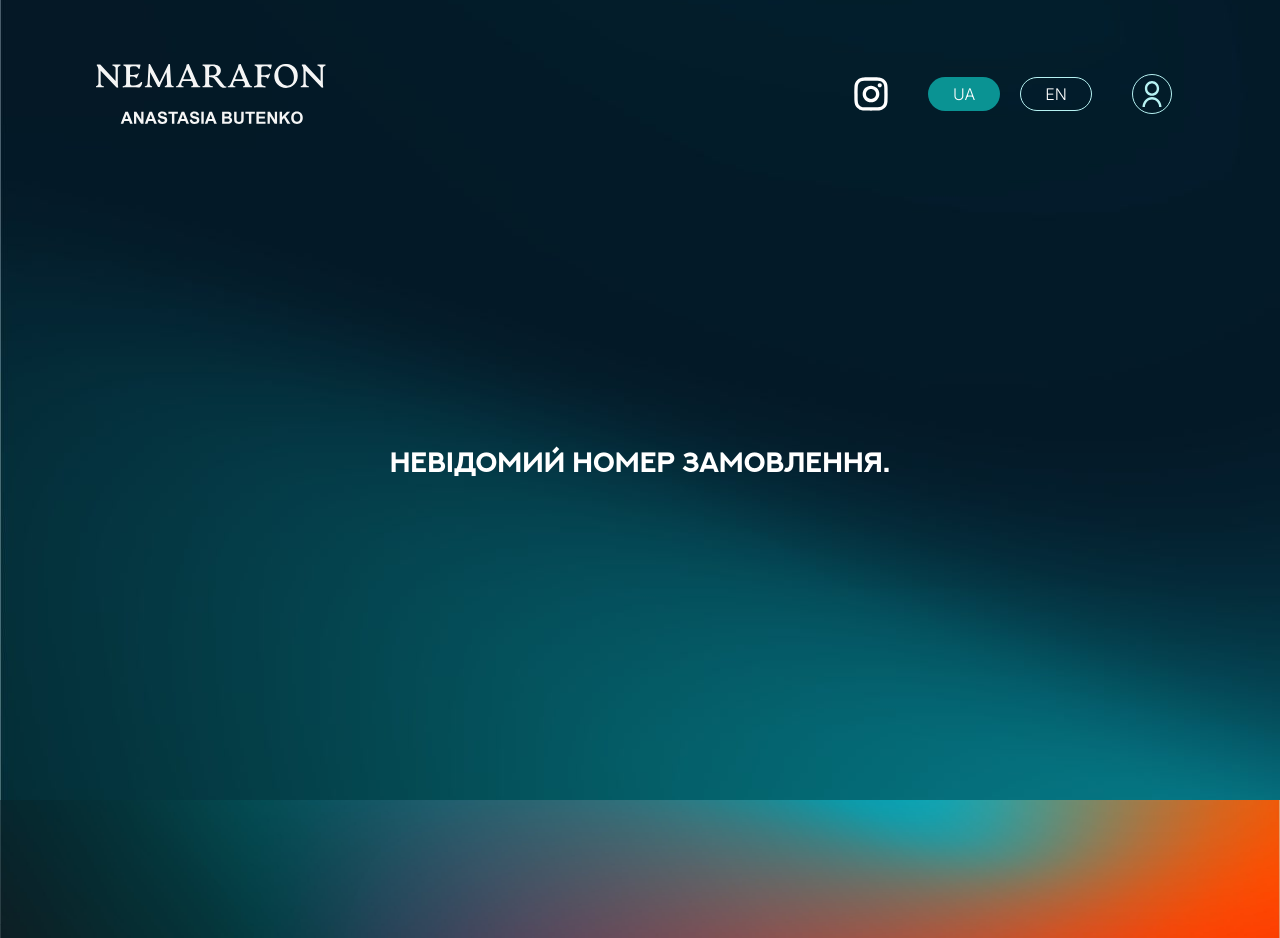
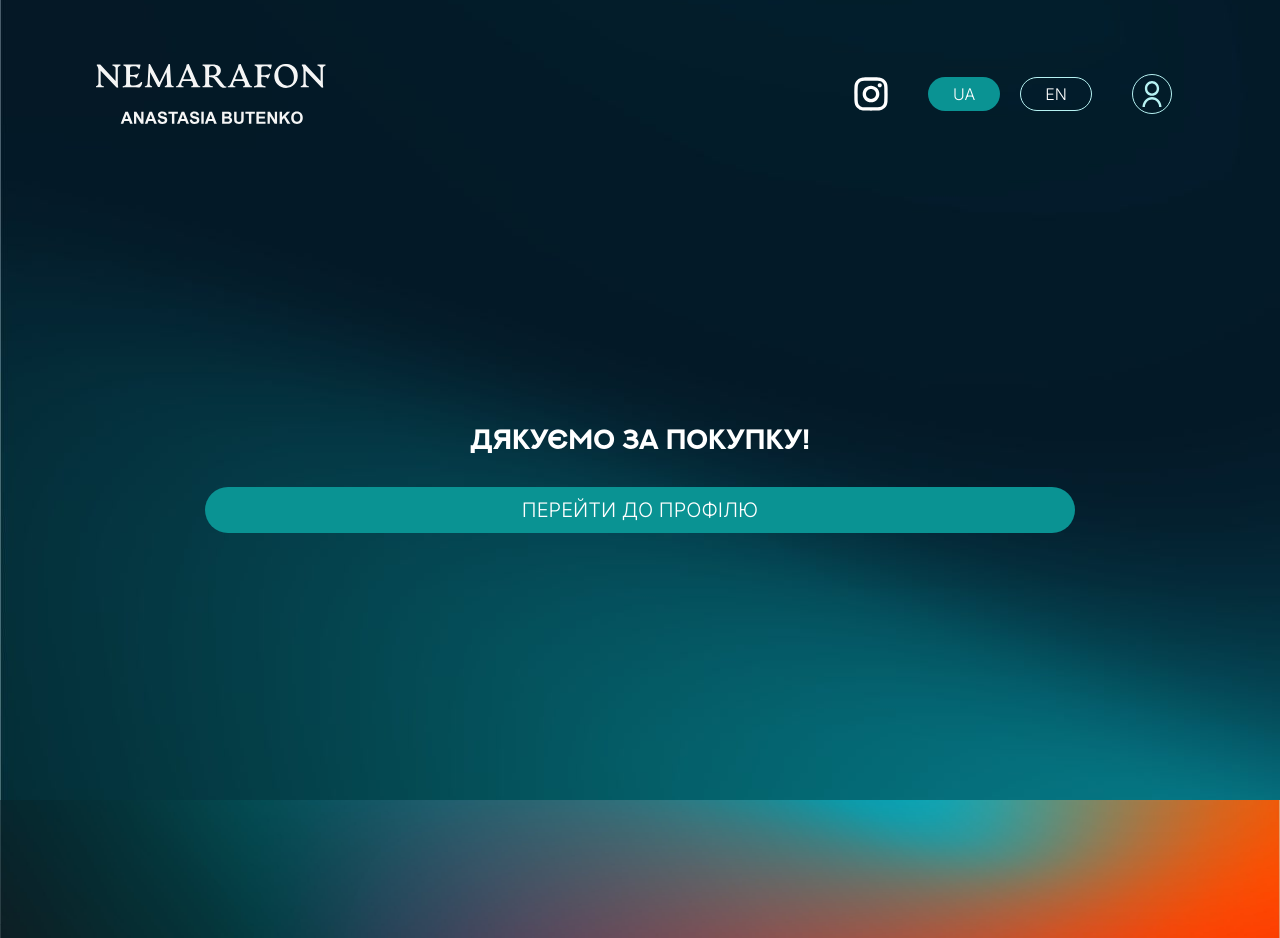
Before and after one commit to dmytroparkhomenko/nemarafon, a Next.js app: page /payment-status in a window 1280 px wide. Built offline with nearby package versions, Linux system fonts and the light colour scheme; no server answers; a web font is replaced by a local one.

Commit message:
fix: small fixes in payment handling

```diff
--- a/app/payment-status/page.tsx
+++ b/app/payment-status/page.tsx
@@ -16,7 +16,8 @@ const PaymentStatus = () => {
     if (orderId) {
       verifyPaymentStatus(orderId);
     } else {
-      setMessage("Невідомий номер замовлення.");
+      // setMessage("Невідомий номер замовлення.");
+      setMessage("Дякуємо за покупку!");
     }
   }, [orderId]);
 
@@ -48,14 +49,19 @@ const PaymentStatus = () => {
     <AppLayout>
       <div className="flex flex-col items-center justify-center min-h-[100dvh] max-w-[80%] mx-auto mt-[-50px]">
         <h1 className="text-2xl mb-6 w-full">{message}</h1>
-        {programURI && (
+        {/* {programURI ? (
           <>
             <Button href={`/program/${programURI}`}>Перейти до програми</Button>
             <Link className="mt-3 underline text-marine" href="/profile">
               Перейти до профілю
             </Link>
           </>
-        )}
+        ) : (
+          <Button className="px-[20px] w-[fit-content]" href={`/`}>
+            Повернутися на головну
+          </Button>
+        )} */}
+        <Button href={`/profile`}>Перейти до профілю</Button>
       </div>
     </AppLayout>
   );
```
